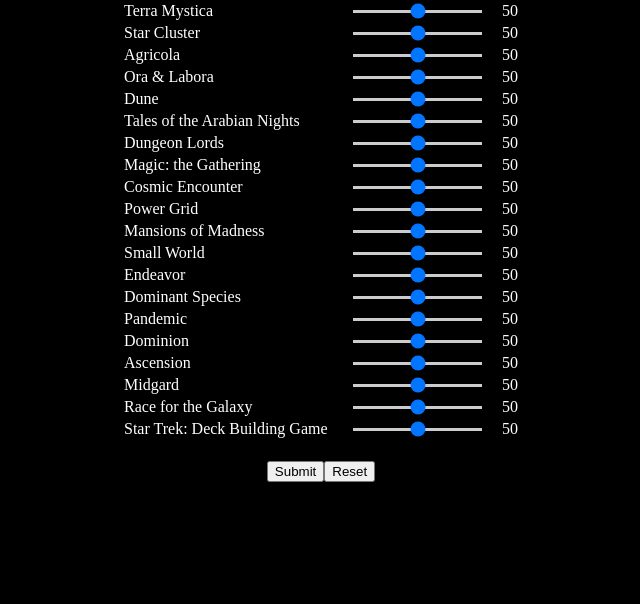
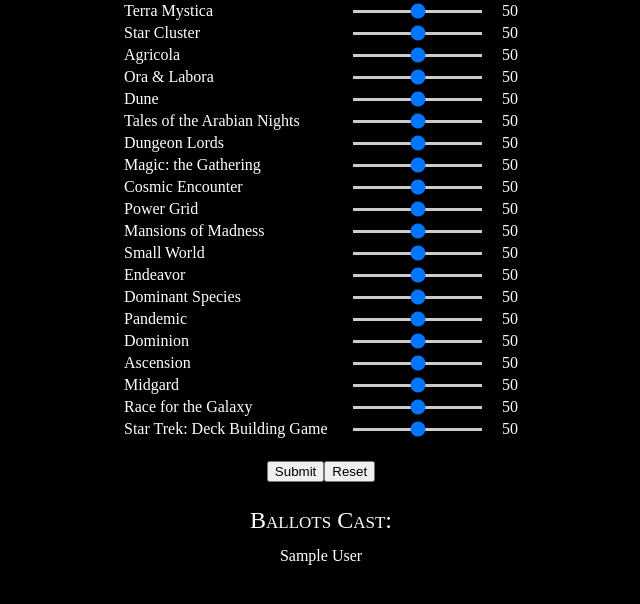
Before and after one commit to spurll/lunch, a Flask app: page /game in a window 1280 px wide. Shown: the part 74-678 px from the top of the page, without its empty margins (319-959 px from the left). Run offline with Flask 2, Linux system fonts and the light colour scheme; a user stored in the database is signed in; tables that the repository leaves empty hold one stand-in row (values such as "Sample post").

Commit message:
Displays names of users who have voted. No longer crashes when new restaurants are added without clearing votes.

```diff
--- a/app/templates/vogt.html
+++ b/app/templates/vogt.html
@@ -33,6 +33,13 @@
 				<div style="text-align: center;">{{w}}</div>
 			{% endfor %}
 		{% endif %}
+
+		{% if vogters %}
+			<div class="title" style="margin-top: 20;">Ballots Cast:</div>
+			{% for u in vogters %}
+				<div style="text-align: center;">{{u.name}}</div>
+			{% endfor %}
+		{% endif %}
 	</div>
 	<div class="toggle">
 		<a href="{{url_for("vogt", type=toggle)}}">{{toggle.capitalize()}} Day Voter</a>
--- a/app/views.py
+++ b/app/views.py
@@ -94,9 +94,10 @@ def vogt(type):
     else:
         template = "simple_ballot.html"
 
+    vogters = filter(lambda u: u.vogts.all(), User.query.all())
     return render_template(template, title=title, user=user, type=type,
                            options=options, form=form, winner=winners,
-                           weekly=WEEKLY_MODE, toggle=toggle)
+                           weekly=WEEKLY_MODE, vogters=vogters, toggle=toggle)
 
 
 @app.route('/logout')
```
Also changed, not shown: readme.md.
